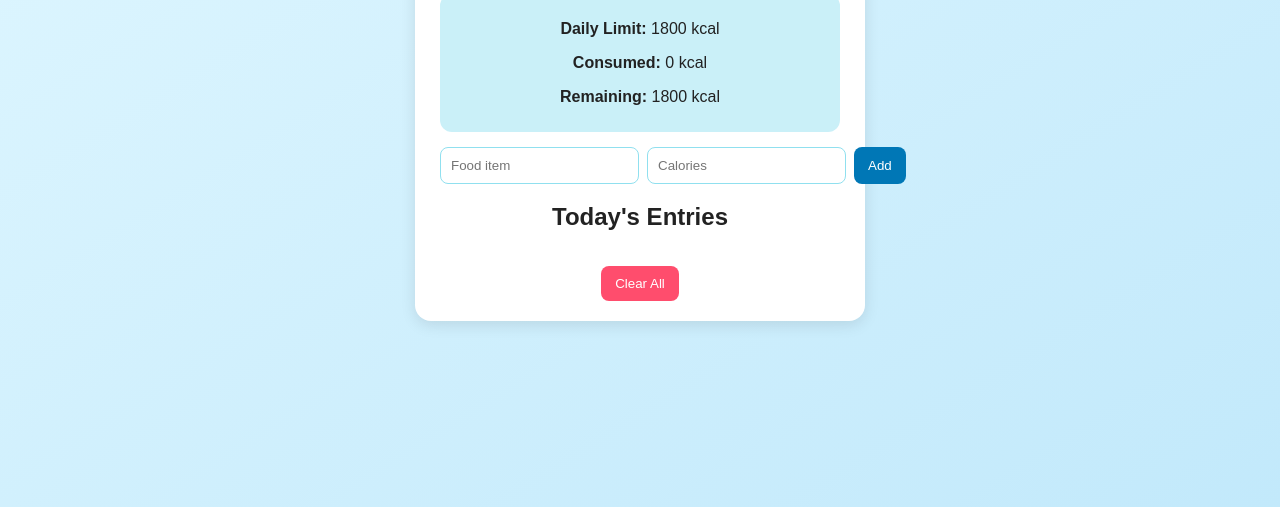
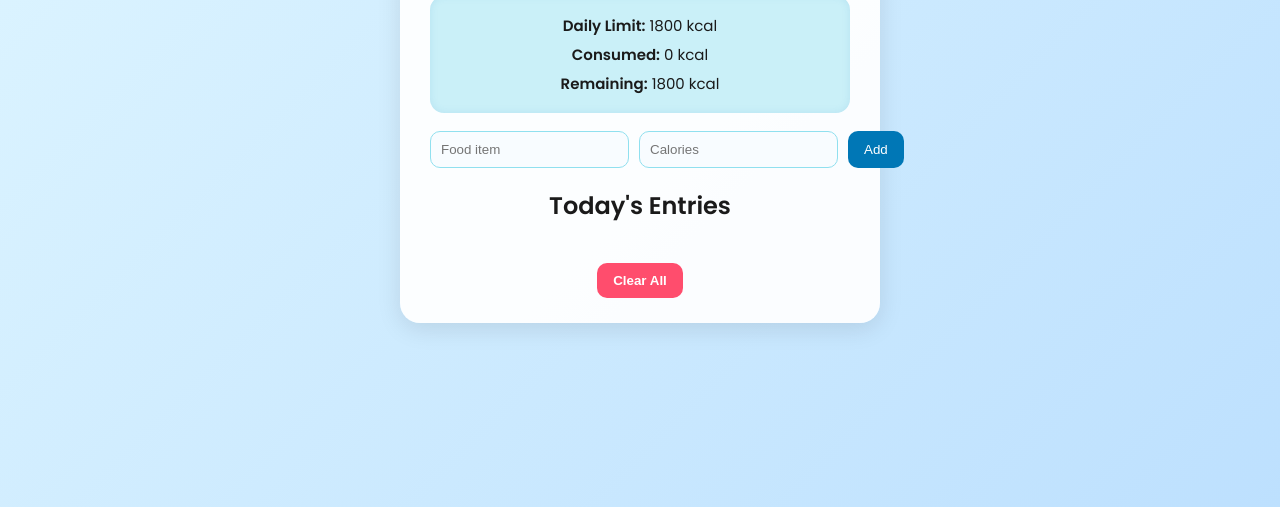
Before and after one commit to PallavBishi/Calorie_tracker, a plain HTML site: page index.html in a window 1280 px wide. Shown: the part 293-800 px from the top of the page. Drawn offline with Linux system fonts and the light colour scheme.

Commit message:
Update style.css

```diff
--- a/style.css
+++ b/style.css
@@ -1,7 +1,9 @@
+@import url('https://fonts.googleapis.com/css2?family=Poppins:wght@400;600&display=swap');
+
 body {
   font-family: 'Poppins', sans-serif;
-  background: linear-gradient(to bottom right, #e0f7ff, #c2e9fb);
-  color: #222;
+  background: linear-gradient(135deg, #dff6ff, #bde0fe);
+  color: #1a1a1a;
   margin: 0;
   padding: 0;
   display: flex;
@@ -11,29 +13,37 @@ body {
 }
 
 .container {
-  background: white;
-  padding: 20px 25px;
-  border-radius: 16px;
-  box-shadow: 0 4px 15px rgba(0,0,0,0.1);
+  background: #ffffffee;
+  padding: 25px 30px;
+  border-radius: 20px;
+  box-shadow: 0 6px 25px rgba(0, 0, 0, 0.1);
   width: 90%;
-  max-width: 400px;
+  max-width: 420px;
   text-align: center;
 }
 
 h1 {
   color: #0077b6;
+  font-weight: 600;
+  margin-bottom: 10px;
 }
 
 .summary {
   background: #caf0f8;
-  border-radius: 12px;
-  padding: 10px;
-  margin-bottom: 15px;
+  border-radius: 14px;
+  padding: 12px;
+  margin-bottom: 18px;
+  box-shadow: inset 0 0 8px rgba(0, 119, 182, 0.1);
+}
+
+.summary p {
+  margin: 6px 0;
+  font-size: 15px;
 }
 
 .input-section {
   display: flex;
-  gap: 8px;
+  gap: 10px;
   margin-bottom: 15px;
 }
 
@@ -41,22 +51,30 @@ input {
   flex: 1;
   padding: 10px;
   border: 1px solid #90e0ef;
-  border-radius: 8px;
+  border-radius: 10px;
+  background: #f8fcff;
   outline: none;
+}
+
+input:focus {
+  border-color: #0077b6;
+  box-shadow: 0 0 5px rgba(0, 119, 182, 0.3);
 }
 
 button {
   background: #0077b6;
-  color: white;
+  color: #fff;
   border: none;
-  border-radius: 8px;
-  padding: 10px 14px;
+  border-radius: 10px;
+  padding: 10px 16px;
   cursor: pointer;
-  transition: 0.3s;
+  transition: all 0.3s ease;
+  font-weight: 500;
 }
 
 button:hover {
   background: #023e8a;
+  transform: translateY(-1px);
 }
 
 ul {
@@ -68,16 +86,18 @@ ul {
 
 li {
   background: #e0f7ff;
-  border-radius: 8px;
-  padding: 8px 10px;
-  margin-bottom: 5px;
+  border-radius: 10px;
+  padding: 10px 12px;
+  margin-bottom: 8px;
   display: flex;
   justify-content: space-between;
+  font-size: 14px;
 }
 
 #clear {
   background: #ff4d6d;
-  margin-top: 15px;
+  margin-top: 20px;
+  font-weight: 600;
 }
 
 #clear:hover {
```
